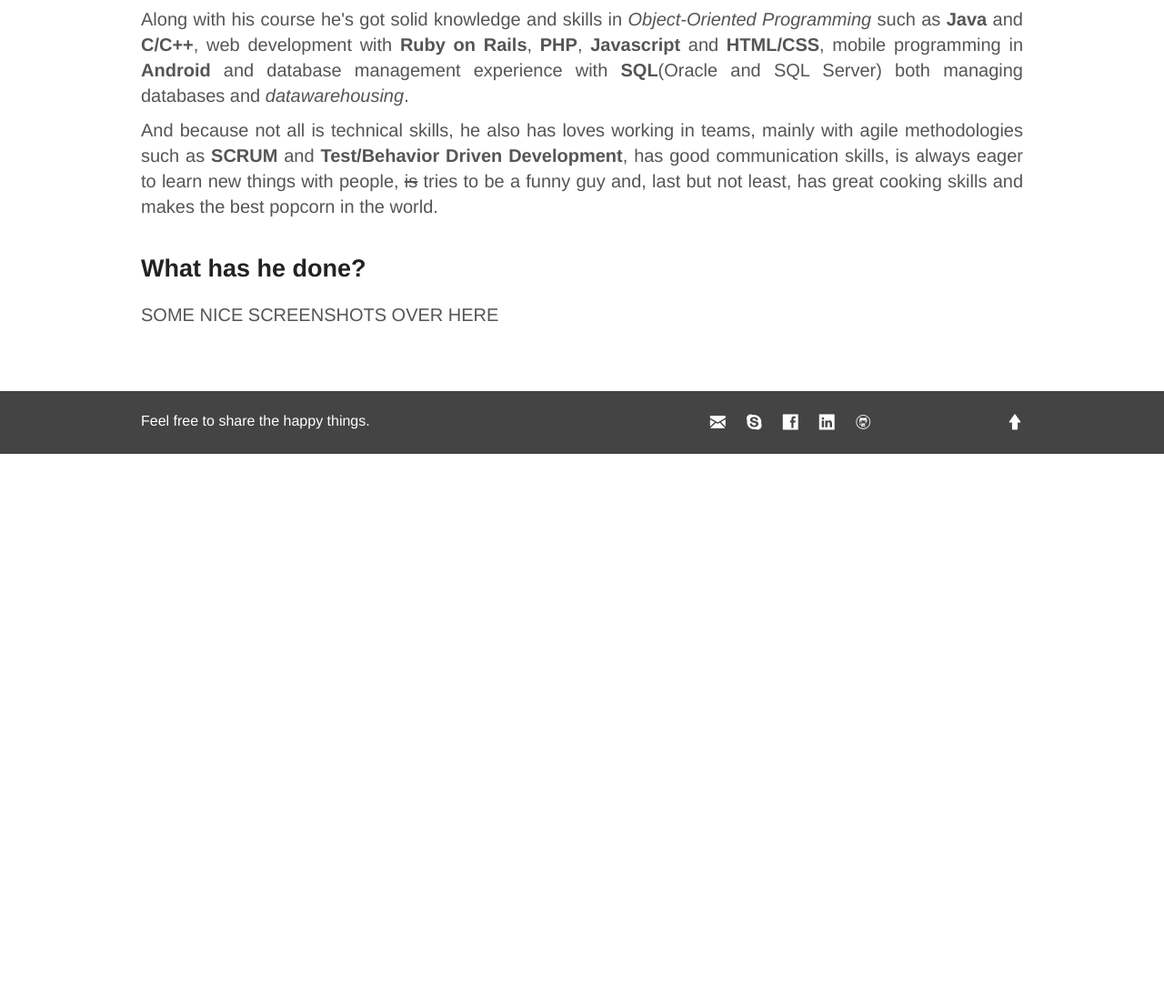
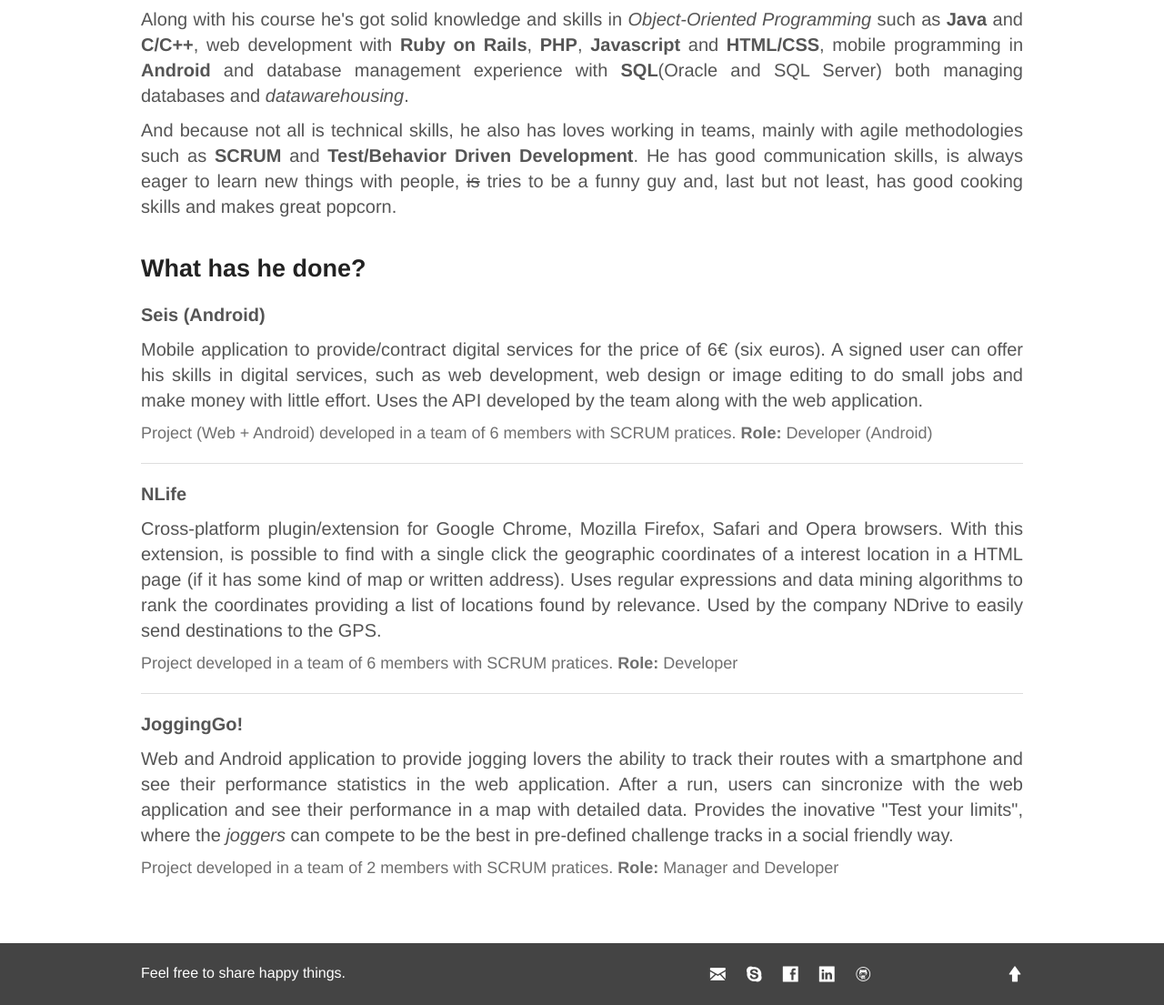
Before and after one commit to LuisCDias/personal-page, a plain HTML site: page index.html in a window 1280 px wide. Shown: the part 650-1755 px from the top of the page at 91% size. Before the commit the page ends 1149 px from the top, so only its background shows below. Drawn offline with nearby package versions, Linux system fonts and the light colour scheme.

Commit message:
Information

```diff
--- a/index.html
+++ b/index.html
@@ -34,7 +34,7 @@
 				<h3 id="whois">Who is he?</h3>
 				<div class="row">
 					<div class="large-12 columns">
-						<h4 class="subheader">Luís Dias is a young already-geek and soon-to-be engineer who loves computers and technology since he was a kid. He's main focus is the web, mobile applications and that <em>massive little thingy</em> called <strong>Cloud</strong>. He intends to create awesome web apps and help the world getting better with them.</h4>
+						<h4 class="subheader">Luís Dias is a young already-geek and soon-to-be engineer who loves computers and technology since he was a kid. He's main focus is creating and developing web and mobile applications and tools. He intends to create awesome web apps and help the world getting better with them.</h4>
 						<h4 class="subheader">He has experience developing with the most used web technologies, such as PHP (along with CodeIgniter), Ruby on Rails, Javascript, HTML5, CSS3 and JQueryUI. He enjoys to have apelative User Interfaces and to provide smooth Web 2.0 features such as AJAX.</h4>
 						<h4 class="subheader">When he's not being geek, he loves to <a href="http://www.goodreads.com/luisdias">read</a>, go to the movies, <del>download and</del> watch series, listen to <a href="http://www.last.fm/user/LuisDias127">new music</a>, play videogames, make funny noises with the guitar and hang around with friends. When not doing this, he's probably wasting time in a website with <em>memes</em>.</h4>
 						<h4 class="subheader">One may say that when he's not being geek, he is being geek-ish, but that's totally not true. Word.</h4>
@@ -49,7 +49,7 @@
 				<div class="row">
 					<div class="large-12 columns">
 						<h4 class="subheader">Along with his course he's got solid knowledge and skills in <em>Object-Oriented Programming</em> such as <strong>Java</strong> and <strong>C/C++</strong>, web development with <strong>Ruby on Rails</strong>, <strong>PHP</strong>, <strong>Javascript</strong> and <strong>HTML/CSS</strong>, mobile programming in <strong>Android</strong> and database management experience with <strong>SQL</strong>(Oracle and SQL Server) both managing databases and <em>datawarehousing</em>.</h4>
-						<h4 class="subheader">And because not all is technical skills, he also has loves working in teams, mainly with agile methodologies such as <strong>SCRUM</strong> and <strong>Test/Behavior Driven Development</strong>, has good communication skills, is always eager to learn new things with people, <del>is</del> tries to be a funny guy and, last but not least, has great cooking skills and makes the best popcorn in the world. </h4>
+						<h4 class="subheader">And because not all is technical skills, he also has loves working in teams, mainly with agile methodologies such as <strong>SCRUM</strong> and <strong>Test/Behavior Driven Development</strong>. He has good communication skills, is always eager to learn new things with people, <del>is</del> tries to be a funny guy and, last but not least, has good cooking skills and makes great popcorn.</h4>
 					</div>
 				</div>
 			</div>
@@ -59,7 +59,24 @@
 				<h3>What has he done?</h3>
 				<div class="row">
 					<div class="large-12 columns">
-						<h4 class="subheader">SOME NICE SCREENSHOTS OVER HERE</h4>
+						<h4>Seis (Android)</h4>
+						<h4 class="subheader">
+							Mobile application to provide/contract digital services for the price of 6€ (six euros). A signed user can offer his skills in digital services, such as web development, web design or image editing to do small jobs and make money with little effort.
+							Uses the API developed by the team along with the web application.
+						</h4>
+						<h5 class="subheader">Project (Web + Android) developed in a team of 6 members with SCRUM pratices. <strong>Role:</strong> Developer (Android)</h5>
+						<hr/>
+						<h4> NLife </h4>
+						<h4 class="subheader">
+							Cross-platform plugin/extension for Google Chrome, Mozilla Firefox, Safari and Opera browsers. With this extension, is possible to find with a single click the geographic coordinates of a interest location in a HTML page (if it has some kind of map or written address). Uses regular expressions and data mining algorithms to rank the coordinates providing a list of locations found by relevance. Used by the company NDrive to easily send destinations to the GPS.
+						</h4>
+						<h5 class="subheader">Project developed in a team of 6 members with SCRUM pratices. <strong>Role:</strong> Developer</h5>
+						<hr/>
+						<h4> JoggingGo! </h4>
+						<h4 class="subheader">
+							Web and Android application to provide jogging lovers the ability to track their routes with a smartphone and see their performance statistics in the web application. After a run, users can sincronize with the web application and see their performance in a map with detailed data. Provides the inovative "Test your limits", where the <em>joggers</em> can compete to be the best in pre-defined challenge tracks in a social friendly way.
+						</h4>
+						<h5 class="subheader">Project developed in a team of 2 members with SCRUM pratices. <strong>Role:</strong> Manager and Developer</h5>
 					</div>
 				</div>
 			</div>
@@ -70,7 +87,7 @@
 			<div class="row">
 				<div class="large-4 columns">
 					<ul class="inline-list left">
-						<li>Feel free to share the happy things.</li>
+						<li>Feel free to share happy things.</li>
 					</ul>
 				</div>
 				<div class="large-6 columns">
```
